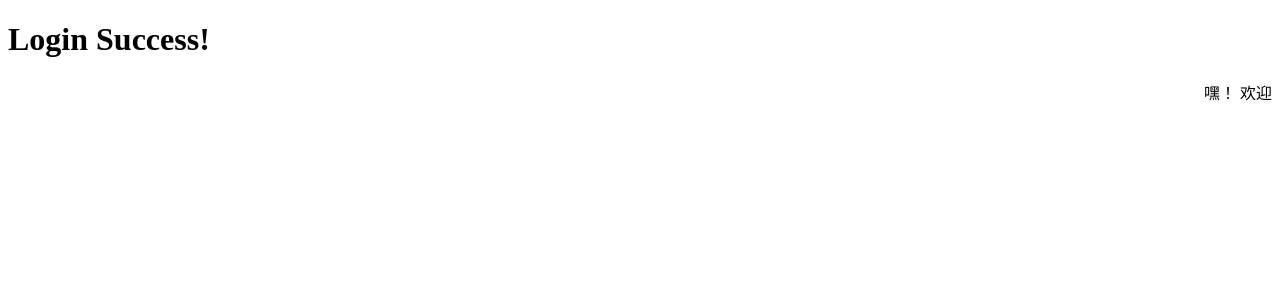
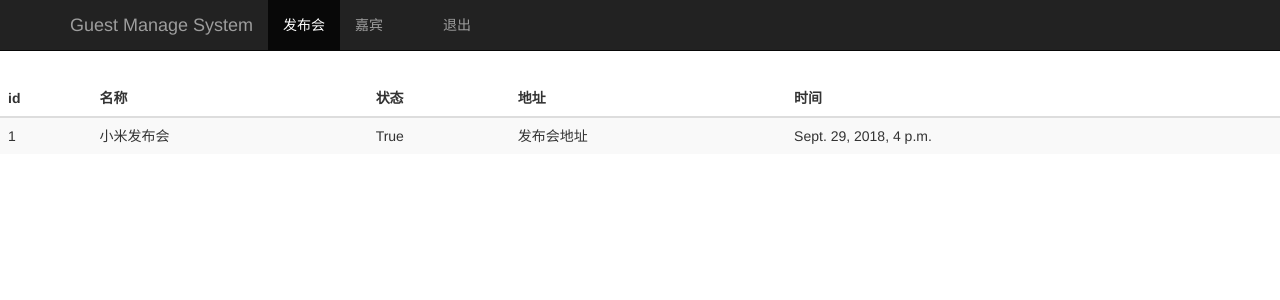
Before and after one commit to zhaicao/pythonWorkspace, a Django app: page /event_manage/ in a window 1280 px wide. Shown: the top 300 px of the page. Run offline with Django 3.2, Linux system fonts and the light colour scheme; a user stored in the database is signed in; data comes from the database, SQL or seed files in the repository; some libraries are stand-ins or nearby versions.

Commit message:
增加django练习及mysql数据库使用

```diff
--- a/djangoguest/djangoguest/__init__.py
+++ b/djangoguest/djangoguest/__init__.py
@@ -0,0 +1,2 @@
+import pymysql
+pymysql.install_as_MySQLdb()
--- a/djangoguest/sign/templates/event_manage.html
+++ b/djangoguest/sign/templates/event_manage.html
@@ -1,14 +1,57 @@
 <!DOCTYPE html>
-<html lang="en">
+<html lang="zh-CN">
 <head>
+    {% load bootstrap3 %}
+    {% bootstrap_css %}
+    {% bootstrap_javascript %}
     <meta charset="UTF-8">
     <title>Event Manage Page</title>
 </head>
-<body>
-    <h1>Login Success!</h1>
-<div style="float:right;">
-    <a>嘿！{{ user }} 欢迎</a>
-    </hr>
+<body role="document">
+<!-- 导航栏 -->
+<nav class="navbar navbar-inverse navbar-fixed-top">
+    <div class="container">
+        <div class="navbar-header">
+            <a class="navbar-brand" href="/event_manage/">Guest Manage System</a>
+        </div>
+        <div id="navbar" class="collapse navbar-collapse">
+            <ul class="nav navbar-nav">
+                <li class="active"><a href="#">发布会</a></li>
+                <li><a href="/guest_manage/">嘉宾</a></li>
+            </ul>
+            <ul class="nav navbar-nav">
+                <li><a href="#">{{user}}</a></li>
+                <li><a href="/logout/">退出</a></li>
+            </ul>
+        </div>
+    </div>
+</nav>
+<!-- 发布会列表 -->
+<div class="row" style="padding-top: 80px;">
+    <div class="col-md-12">
+        <table class="table table-striped">
+            <thead>
+            <tr>
+                <th>id</th>
+                <th>名称</th>
+                <th>状态</th>
+                <th>地址</th>
+                <th>时间</th>
+            </tr>
+            </thead>
+            <tbody>
+            {% for event in events %}
+            <tr>
+                <td>{{ event.id }}</td>
+                <td>{{ event.name }}</td>
+                <td>{{ event.status }}</td>
+                <td>{{ event.address }}</td>
+                <td>{{ event.start_time }}</td>
+            </tr>
+            {% endfor %}
+            </tbody>
+        </table>
+    </div>
 </div>
 </body>
 </html>
--- a/djangoguest/sign/views.py
+++ b/djangoguest/sign/views.py
@@ -2,6 +2,7 @@
 from django.contrib import auth
 from django.contrib.auth.decorators import login_required
 from django.http import HttpResponse, HttpResponseRedirect
+from sign.models import Event, Guest
 
 # Create your views here.
 def index(request):
@@ -30,4 +31,5 @@
     # 读取浏览器的cookie
     #username = request.COOKIES.get('user', '')
     username = request.session.get('user', '')
-    return render(request, "event_manage.html", {'user': username})
+    event_list = Event.objects.all()
+    return render(request, "event_manage.html", {'user': username, "events": event_list})
```
Also changed, not shown: djangoguest/djangoguest/settings.py (+17 -4 lines).
